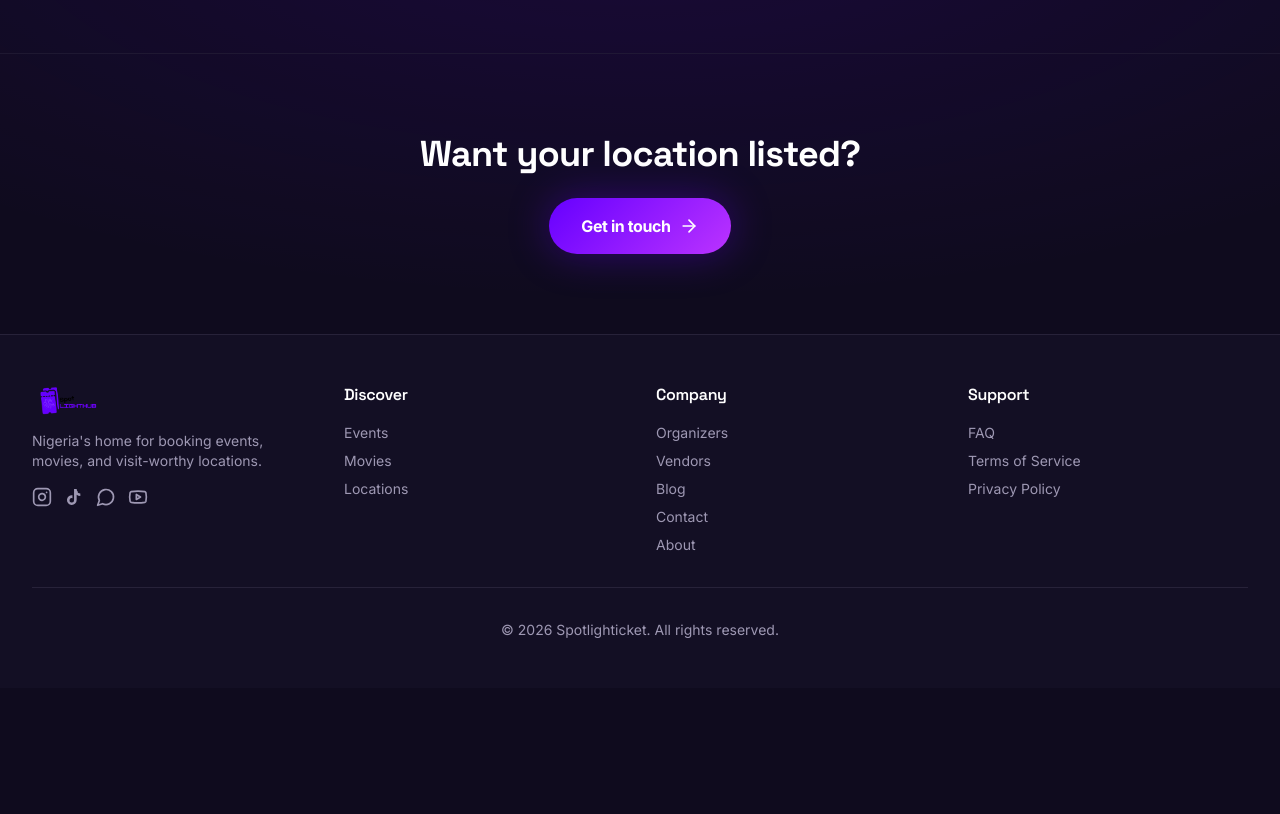
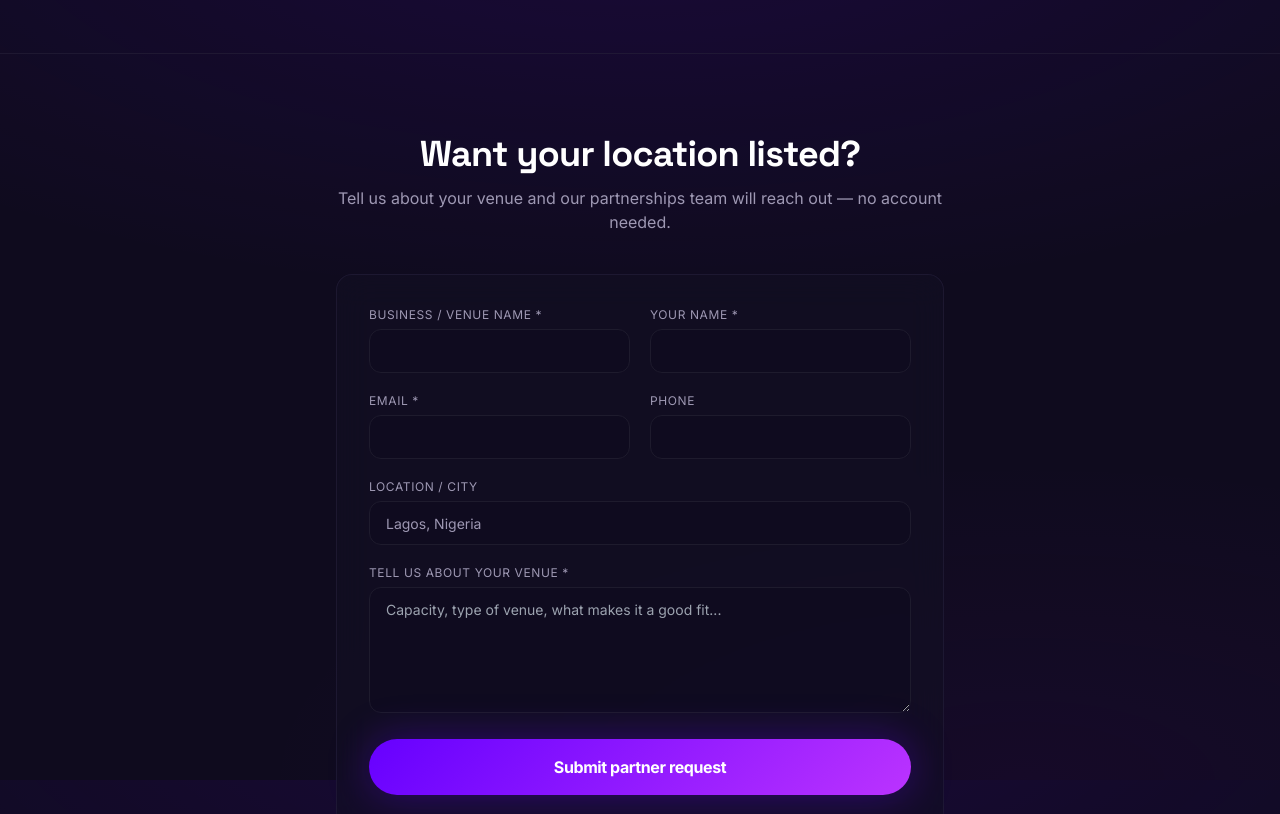
Before and after one commit to Lonepay/Spotlighthub-frontend, a Next.js app: page /vendors in a window 1280 px wide. Shown: the part 820-1634 px from the top of the page. Before the commit the page ends 1508 px from the top, so only its background shows below. Built offline with nearby package versions, Linux system fonts and the light colour scheme; no server answers.

Commit message:
Worked on Vendors Tab and Forms

```diff
--- a/app/admin/page.tsx
+++ b/app/admin/page.tsx
@@ -23,11 +23,12 @@ import { DashboardCharts } from '@/components/admin/DashboardCharts';
 import { RichTextEditor } from '@/components/RichTextEditor';
 import { KycReviewTab } from '@/components/admin/KycReviewTab';
 import { WithdrawalsTab } from '@/components/admin/WithdrawalsTab';
+import { VendorsTab } from '@/components/admin/VendorsTab';
 import { VerifiedBadge } from '@/components/VerifiedBadge';
 import Link from 'next/link';
 
-type AdminTab = 'overview' | 'users' | 'events' | 'kyc' | 'withdrawals' | 'tickets' | 'payments' | 'blog' | 'settings';
-const VALID_TABS: AdminTab[] = ['overview', 'users', 'events', 'kyc', 'withdrawals', 'tickets', 'payments', 'blog', 'settings'];
+type AdminTab = 'overview' | 'users' | 'events' | 'kyc' | 'withdrawals' | 'tickets' | 'payments' | 'blog' | 'vendors' | 'settings';
+const VALID_TABS: AdminTab[] = ['overview', 'users', 'events', 'kyc', 'withdrawals', 'tickets', 'payments', 'blog', 'vendors', 'settings'];
 
 export default function AdminDashboardPage() {
   // useSearchParams() below requires a Suspense ancestor for Next.js's
@@ -950,6 +951,10 @@ function AdminDashboardPageInner() {
             </Card>
           </TabsContent>
 
+          <TabsContent value="vendors">
+            <VendorsTab />
+          </TabsContent>
+
           <TabsContent value="settings">
             {authUser?.role && ['super-admin', 'developer'].includes(authUser.role) ? (
               <SettingsTab />
--- a/app/vendors/page.tsx
+++ b/app/vendors/page.tsx
@@ -1,8 +1,13 @@
-import Link from 'next/link';
+'use client';
+
+import { useState } from 'react';
 import { Navbar } from '@/components/Navbar';
 import { Footer } from '@/components/Footer';
 import { Button } from '@/components/ui/button';
-import { MapPin, Users, TrendingUp, ArrowRight } from 'lucide-react';
+import { Input } from '@/components/ui/input';
+import { Label } from '@/components/ui/label';
+import { vendorInquiries } from '@/lib/vendorInquiries';
+import { MapPin, Users, TrendingUp, ArrowRight, CheckCircle2 } from 'lucide-react';
 
 const BENEFITS = [
   { icon: MapPin, title: 'Get discovered', desc: 'List your venue or location where thousands of people search for places to go.' },
@@ -11,6 +16,25 @@ const BENEFITS = [
 ];
 
 export default function VendorsPage() {
+  const [form, setForm] = useState({ business_name: '', contact_name: '', email: '', phone: '', location: '', message: '' });
+  const [submitting, setSubmitting] = useState(false);
+  const [submitted, setSubmitted] = useState(false);
+  const [error, setError] = useState('');
+
+  const handleSubmit = async (e: React.FormEvent) => {
+    e.preventDefault();
+    setError('');
+    setSubmitting(true);
+    try {
+      await vendorInquiries.submit(form);
+      setSubmitted(true);
+    } catch (err: any) {
+      setError(err.response?.data?.message || 'Failed to submit your request. Please try again.');
+    } finally {
+      setSubmitting(false);
+    }
+  };
+
   return (
     <div className="min-h-screen flex flex-col">
       <Navbar />
@@ -28,12 +52,12 @@ export default function VendorsPage() {
           </p>
           <div className="flex flex-col sm:flex-row gap-4 justify-center">
             <Button asChild variant="hero" size="lg">
-              <Link href="/register">
+              <a href="#partner-form">
                 Become a partner <ArrowRight className="w-5 h-5" />
-              </Link>
+              </a>
             </Button>
             <Button asChild variant="glass" size="lg">
-              <Link href="/contact">Talk to us</Link>
+              <a href="/contact">Talk to us</a>
             </Button>
           </div>
         </div>
@@ -53,14 +77,65 @@ export default function VendorsPage() {
         </div>
       </section>
 
-      <section className="py-20 border-t border-border/60">
-        <div className="max-w-4xl mx-auto px-4 sm:px-6 lg:px-8 text-center">
-          <h2 className="text-3xl sm:text-4xl font-bold mb-6">Want your location listed?</h2>
-          <Button asChild variant="hero" size="lg">
-            <Link href="/contact">
-              Get in touch <ArrowRight className="w-5 h-5" />
-            </Link>
-          </Button>
+      <section id="partner-form" className="py-20 border-t border-border/60">
+        <div className="max-w-2xl mx-auto px-4 sm:px-6 lg:px-8">
+          <div className="text-center mb-10">
+            <h2 className="text-3xl sm:text-4xl font-bold mb-3">Want your location listed?</h2>
+            <p className="text-muted-foreground">Tell us about your venue and our partnerships team will reach out — no account needed.</p>
+          </div>
+
+          {submitted ? (
+            <div className="glass rounded-2xl p-10 text-center">
+              <CheckCircle2 className="w-12 h-12 text-primary-glow mx-auto mb-4" />
+              <h3 className="font-display font-bold text-xl mb-2">Request received</h3>
+              <p className="text-muted-foreground">We've got your details and will be in touch soon.</p>
+            </div>
+          ) : (
+            <form onSubmit={handleSubmit} className="glass rounded-2xl p-6 sm:p-8 space-y-5">
+              {error && (
+                <div className="p-3 bg-destructive/10 border border-destructive/30 rounded-xl text-destructive text-sm">{error}</div>
+              )}
+              <div className="grid sm:grid-cols-2 gap-5">
+                <div>
+                  <Label htmlFor="business_name">Business / venue name *</Label>
+                  <Input id="business_name" required value={form.business_name} onChange={(e) => setForm({ ...form, business_name: e.target.value })} />
+                </div>
+                <div>
+                  <Label htmlFor="contact_name">Your name *</Label>
+                  <Input id="contact_name" required value={form.contact_name} onChange={(e) => setForm({ ...form, contact_name: e.target.value })} />
+                </div>
+              </div>
+              <div className="grid sm:grid-cols-2 gap-5">
+                <div>
+                  <Label htmlFor="email">Email *</Label>
+                  <Input id="email" type="email" required value={form.email} onChange={(e) => setForm({ ...form, email: e.target.value })} />
+                </div>
+                <div>
+                  <Label htmlFor="phone">Phone</Label>
+                  <Input id="phone" value={form.phone} onChange={(e) => setForm({ ...form, phone: e.target.value })} />
+                </div>
+              </div>
+              <div>
+                <Label htmlFor="location">Location / city</Label>
+                <Input id="location" value={form.location} onChange={(e) => setForm({ ...form, location: e.target.value })} placeholder="Lagos, Nigeria" />
+              </div>
+              <div>
+                <Label htmlFor="message">Tell us about your venue *</Label>
+                <textarea
+                  id="message"
+                  required
+                  rows={5}
+                  value={form.message}
+                  onChange={(e) => setForm({ ...form, message: e.target.value })}
+                  className="w-full rounded-xl border border-input bg-background/50 px-4 py-3 text-sm"
+                  placeholder="Capacity, type of venue, what makes it a good fit..."
+                />
+              </div>
+              <Button type="submit" variant="hero" size="lg" disabled={submitting} className="w-full">
+                {submitting ? 'Submitting…' : 'Submit partner request'}
+              </Button>
+            </form>
+          )}
         </div>
       </section>
 
--- /dev/null
+++ b/components/admin/VendorsTab.tsx
@@ -0,0 +1,98 @@
+'use client';
+
+import { useState, useEffect } from 'react';
+import { vendorInquiries, VendorInquiry } from '@/lib/vendorInquiries';
+import { Card, CardContent } from '@/components/ui/card';
+import { Badge } from '@/components/ui/badge';
+import { Button } from '@/components/ui/button';
+import { Mail, Phone, MapPin } from 'lucide-react';
+
+export function VendorsTab() {
+  const [statusFilter, setStatusFilter] = useState('');
+  const [list, setList] = useState<VendorInquiry[]>([]);
+  const [loading, setLoading] = useState(true);
+
+  const refresh = async () => {
+    setLoading(true);
+    try {
+      const data = await vendorInquiries.list({ status: statusFilter || undefined });
+      setList(data.data || data);
+    } finally {
+      setLoading(false);
+    }
+  };
+
+  useEffect(() => {
+    refresh();
+    // eslint-disable-next-line react-hooks/exhaustive-deps
+  }, [statusFilter]);
+
+  const handleStatusChange = async (id: number, status: 'new' | 'contacted' | 'closed') => {
+    await vendorInquiries.updateStatus(id, status);
+    await refresh();
+  };
+
+  const statusBadge = (status: string) => {
+    if (status === 'contacted') return <Badge variant="secondary">Contacted</Badge>;
+    if (status === 'closed') return <Badge variant="outline">Closed</Badge>;
+    return <Badge variant="default">New</Badge>;
+  };
+
+  return (
+    <div className="space-y-4">
+      <div className="flex items-center gap-2">
+        <span className="text-sm text-muted-foreground">Status:</span>
+        <select
+          className="h-10 rounded-none border border-input bg-background px-2 text-sm"
+          value={statusFilter}
+          onChange={(e) => setStatusFilter(e.target.value)}
+        >
+          <option value="">All</option>
+          <option value="new">New</option>
+          <option value="contacted">Contacted</option>
+          <option value="closed">Closed</option>
+        </select>
+        <Button variant="outline" size="sm" onClick={refresh}>Refresh</Button>
+      </div>
+
+      {loading && <p className="text-muted-foreground text-sm">Loading...</p>}
+      {!loading && list.length === 0 && (
+        <p className="text-muted-foreground text-sm text-center py-12">No vendor inquiries yet.</p>
+      )}
+
+      <div className="space-y-3">
+        {list.map((v) => (
+          <Card key={v.id}>
+            <CardContent className="p-5">
+              <div className="flex flex-wrap items-start justify-between gap-3">
+                <div className="min-w-0">
+                  <div className="flex items-center gap-2 flex-wrap">
+                    <p className="font-semibold">{v.business_name}</p>
+                    {statusBadge(v.status)}
+                  </div>
+                  <p className="text-sm text-muted-foreground">{v.contact_name}</p>
+                  <div className="mt-2 flex flex-wrap items-center gap-x-4 gap-y-1 text-sm text-muted-foreground">
+                    <span className="inline-flex items-center gap-1"><Mail className="w-3.5 h-3.5" /> {v.email}</span>
+                    {v.phone && <span className="inline-flex items-center gap-1"><Phone className="w-3.5 h-3.5" /> {v.phone}</span>}
+                    {v.location && <span className="inline-flex items-center gap-1"><MapPin className="w-3.5 h-3.5" /> {v.location}</span>}
+                  </div>
+                  <p className="text-sm mt-3 whitespace-pre-wrap">{v.message}</p>
+                  <p className="text-xs text-muted-foreground mt-2">Submitted {new Date(v.created_at).toLocaleString()}</p>
+                </div>
+
+                <div className="flex items-center gap-2 shrink-0">
+                  {v.status !== 'contacted' && (
+                    <Button size="sm" variant="outline" onClick={() => handleStatusChange(v.id, 'contacted')}>Mark Contacted</Button>
+                  )}
+                  {v.status !== 'closed' && (
+                    <Button size="sm" variant="ghost" onClick={() => handleStatusChange(v.id, 'closed')}>Close</Button>
+                  )}
+                </div>
+              </div>
+            </CardContent>
+          </Card>
+        ))}
+      </div>
+    </div>
+  );
+}
--- a/components/dashboard/DashboardShell.tsx
+++ b/components/dashboard/DashboardShell.tsx
@@ -46,6 +46,7 @@ import {
   Wallet,
   ShieldCheck,
   Crown,
+  Store,
 } from 'lucide-react';
 import { NairaSign } from '@/components/icons/NairaSign';
 
@@ -88,6 +89,7 @@ function buildAdminNav(role: string): NavEntry[] {
     { label: 'Tickets', href: '/admin?tab=tickets', icon: Ticket },
     { label: 'Payments', href: '/admin?tab=payments', icon: Receipt },
     { label: 'Blog', href: '/admin?tab=blog', icon: Newspaper },
+    { label: 'Vendors', href: '/admin?tab=vendors', icon: Store },
   ];
 
   // Admin Settings and Roles & Staff Management are super-admin/developer only.
--- /dev/null
+++ b/lib/vendorInquiries.ts
@@ -0,0 +1,30 @@
+import api from './api';
+
+export interface VendorInquiry {
+  id: number;
+  business_name: string;
+  contact_name: string;
+  email: string;
+  phone?: string | null;
+  location?: string | null;
+  message: string;
+  status: 'new' | 'contacted' | 'closed';
+  created_at: string;
+}
+
+export const vendorInquiries = {
+  async submit(data: { business_name: string; contact_name: string; email: string; phone?: string; location?: string; message: string }) {
+    const { data: res } = await api.post('/vendor-inquiries', data);
+    return res;
+  },
+
+  async list(params?: { status?: string; page?: number }) {
+    const { data } = await api.get('/admin/vendor-inquiries', { params });
+    return data;
+  },
+
+  async updateStatus(id: number, status: 'new' | 'contacted' | 'closed') {
+    const { data } = await api.put(`/admin/vendor-inquiries/${id}/status`, { status });
+    return data;
+  },
+};
```
